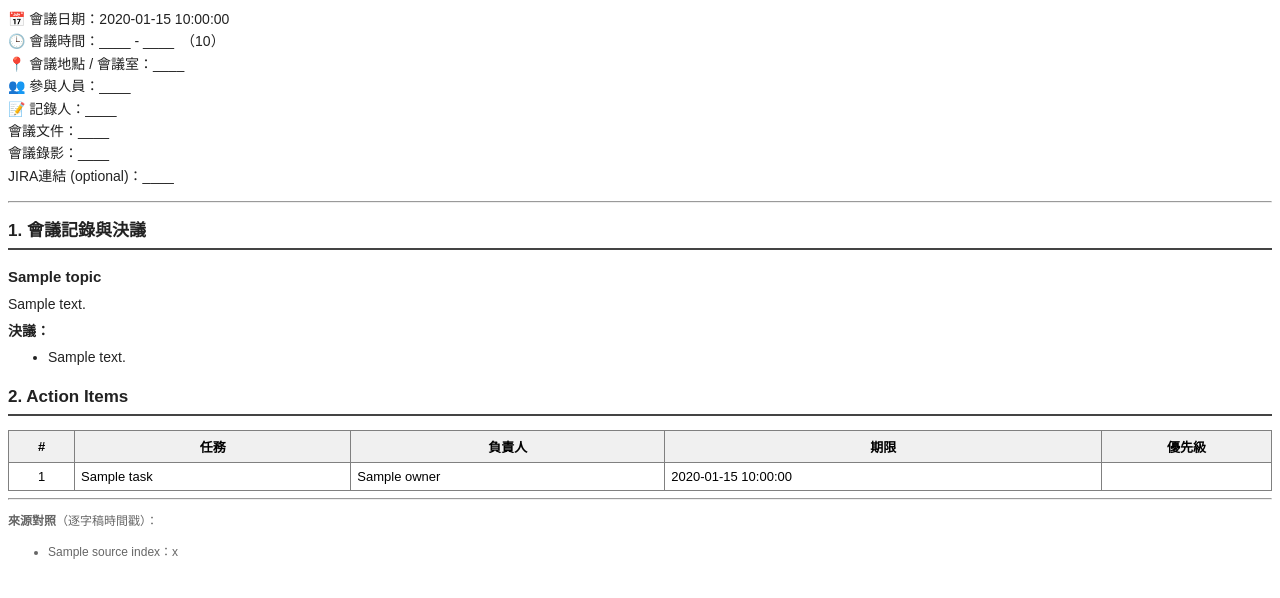
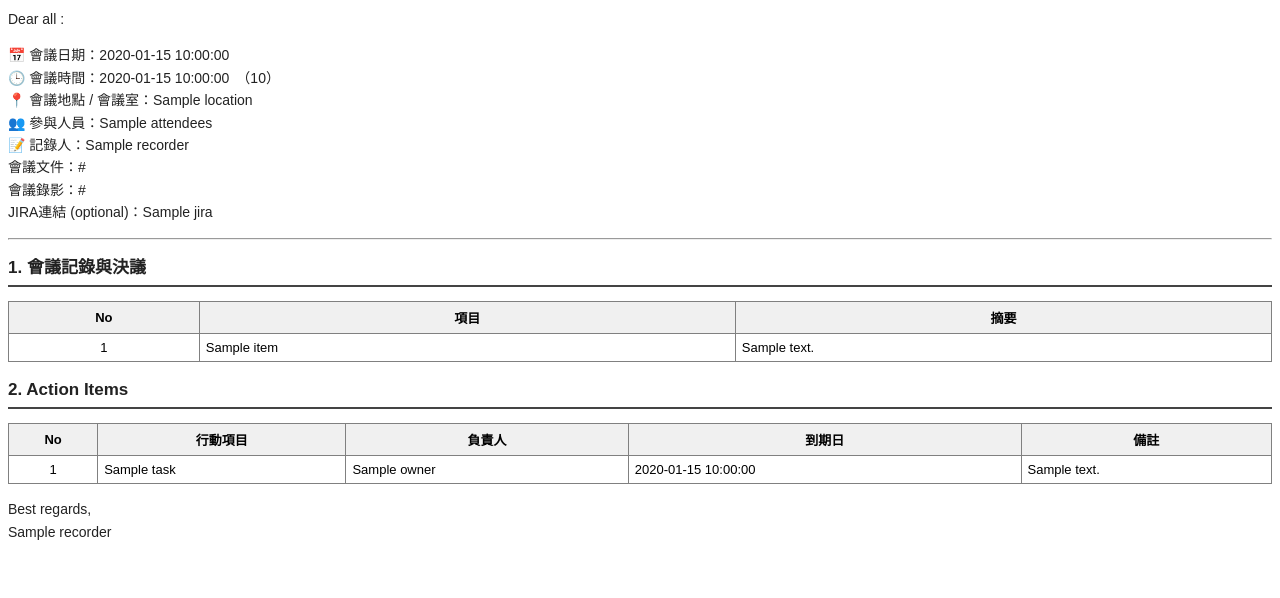
Before and after one commit to a5512561-creator/AudioVideoToMeetingMinutes, a Python web app: template script/templates/minutes_email.html.j2 in a window 1280 px wide. Shown: the top 598 px of the page. Run offline with Jinja, Linux system fonts and the light colour scheme; the template is opened without the code that fills it: most values are stand-ins (such as "Sample title", 1, 10 or a date in 2020).

Commit message:
feat: company-format email renderer over FinalizedMinutes
Co-Authored-By: Claude Sonnet 4.6 <noreply@anthropic.com>

```diff
--- a/script/templates/minutes_email.html.j2
+++ b/script/templates/minutes_email.html.j2
@@ -1,46 +1,39 @@
 <div style="font-family:'Microsoft JhengHei',Arial,sans-serif;font-size:14px;color:#222;line-height:1.6;">
+<p>Dear all :</p>
 <p>
 📅 會議日期：{{ m.meeting_date }}<br>
-🕒 會議時間：____ - ____　（{{ m.duration_hint }}）<br>
-📍 會議地點 / 會議室：____<br>
-👥 參與人員：____<br>
-📝 記錄人：____<br>
-會議文件：____<br>
-會議錄影：____<br>
-JIRA連結 (optional)：____
+🕒 會議時間：{{ m.meeting_time }}　（{{ m.duration_hint }}）<br>
+📍 會議地點 / 會議室：{{ m.location }}<br>
+👥 參與人員：{{ m.attendees }}<br>
+📝 記錄人：{{ m.recorder }}<br>
+會議文件：{{ m.doc_links }}<br>
+會議錄影：{{ m.video_links }}<br>
+JIRA連結 (optional)：{{ m.jira }}
 </p>
 <hr>
 <h2 style="font-size:17px;border-bottom:2px solid #444;padding-bottom:4px;">1. 會議記錄與決議</h2>
-{% for t in synth.topics %}
-<h3 style="font-size:15px;margin-bottom:4px;">{{ t.title }}</h3>
-<p style="margin:4px 0;">{{ t.summary }}</p>
-{% if t.decisions %}
-<p style="margin:4px 0;"><b>決議：</b></p>
-<ul style="margin:4px 0 12px 0;">
-{% for d in t.decisions %}<li>{{ d }}</li>{% endfor %}
-</ul>
-{% endif %}
+<table border="1" cellspacing="0" cellpadding="6" style="border-collapse:collapse;width:100%;font-size:13px;">
+<tr style="background:#f0f0f0;"><th>No</th><th>項目</th><th>摘要</th></tr>
+{% for t in f.topics %}
+<tr>
+<td style="text-align:center;">{{ loop.index }}</td>
+<td>{{ t.item }}</td>
+<td>{{ t.summary }}</td>
+</tr>
 {% endfor %}
+</table>
 <h2 style="font-size:17px;border-bottom:2px solid #444;padding-bottom:4px;">2. Action Items</h2>
 <table border="1" cellspacing="0" cellpadding="6" style="border-collapse:collapse;width:100%;font-size:13px;">
-<tr style="background:#f0f0f0;">
-<th>#</th><th>任務</th><th>負責人</th><th>期限</th><th>優先級</th>
-</tr>
-{% for a in synth.action_items %}
+<tr style="background:#f0f0f0;"><th>No</th><th>行動項目</th><th>負責人</th><th>到期日</th><th>備註</th></tr>
+{% for a in f.actions %}
 <tr>
 <td style="text-align:center;">{{ loop.index }}</td>
 <td>{{ a.task }}</td>
 <td>{{ a.owner }}</td>
 <td>{{ a.due }}</td>
-<td style="text-align:center;">{{ {'high':'高','medium':'中','low':'低'}[a.priority] }}</td>
+<td>{{ a.note }}</td>
 </tr>
 {% endfor %}
 </table>
-<hr>
-<p style="font-size:12px;color:#666;"><b>來源對照</b>（逐字稿時間戳）：</p>
-<ul style="font-size:12px;color:#666;">
-{% for s in synth.source_index %}
-<li>{{ s.label }}：{{ s.timestamps | join(', ') }}</li>
-{% endfor %}
-</ul>
+<p>Best regards,<br>{{ m.recorder }}</p>
 </div>
```
Also changed, not shown: script/email_writer.py (+38 -12 lines), tests/test_email_writer.py (+62 -29 lines).
